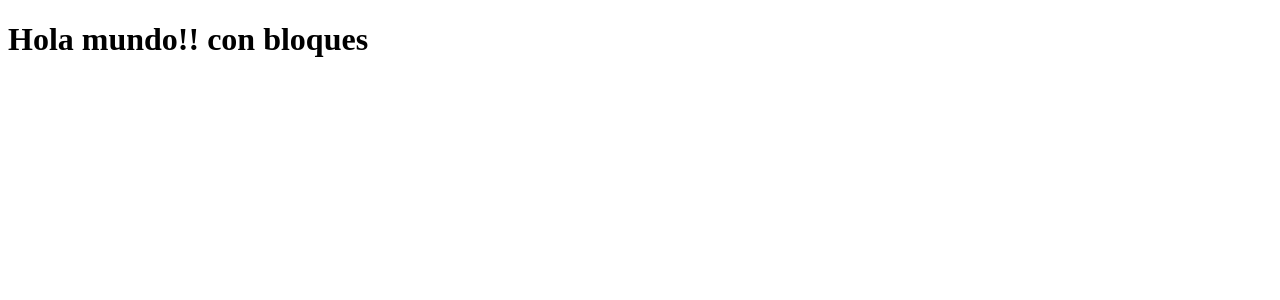
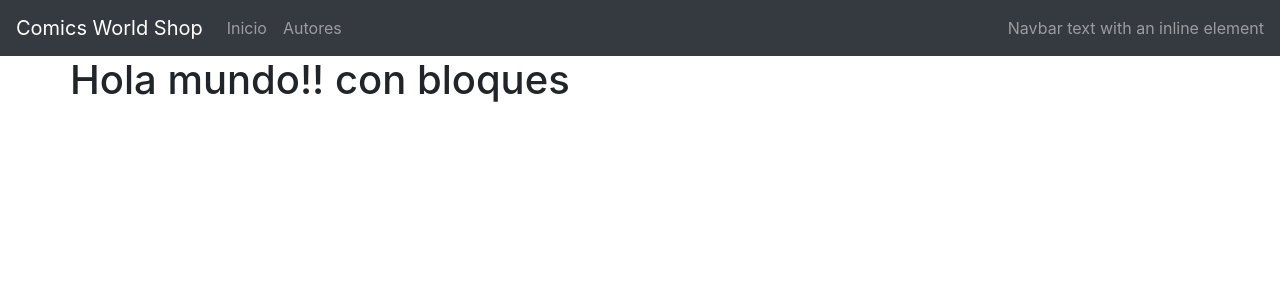
Before and after one commit to Annth0/ComicsWorldShop, a Flask app: page / in a window 1280 px wide. Shown: the top 300 px of the page. Run offline with Flask 2, Linux system fonts and the light colour scheme.

Commit message:
2.6 integración Boostrap web v4.6

```diff
--- a/app/templates/base.html
+++ b/app/templates/base.html
@@ -1,10 +1,13 @@
 <!DOCTYPE html>
 <html lang="en">
+
 <head>
     <meta charset="UTF-8">
     <meta http-equiv="X-UA-Compatible" content="IE=edge">
     <meta name="viewport" content="width=device-width, initial-scale=1.0">
     <title>{% block title %} {% endblock%}</title>
+    <link rel="stylesheet" href="https://cdn.jsdelivr.net/npm/bootstrap@4.6.2/dist/css/bootstrap.min.css"
+        integrity="sha384-xOolHFLEh07PJGoPkLv1IbcEPTNtaed2xpHsD9ESMhqIYd0nLMwNLD69Npy4HI+N" crossorigin="anonymous">
 
     {% block customCSS %}
     {% endblock %}
@@ -14,7 +17,15 @@
 <body>
     {% block body %}
     {% endblock %}
-
+    <script src="https://cdn.jsdelivr.net/npm/jquery@3.5.1/dist/jquery.slim.min.js"
+        integrity="sha384-DfXdz2htPH0lsSSs5nCTpuj/zy4C+OGpamoFVy38MVBnE+IbbVYUew+OrCXaRkfj"
+        crossorigin="anonymous"></script>
+    <script src="https://cdn.jsdelivr.net/npm/popper.js@1.16.1/dist/umd/popper.min.js"
+        integrity="sha384-9/reFTGAW83EW2RDu2S0VKaIzap3H66lZH81PoYlFhbGU+6BZp6G7niu735Sk7lN"
+        crossorigin="anonymous"></script>
+    <script src="https://cdn.jsdelivr.net/npm/bootstrap@4.6.2/dist/js/bootstrap.min.js"
+        integrity="sha384-+sLIOodYLS7CIrQpBjl+C7nPvqq+FbNUBDunl/OZv93DB7Ln/533i8e/mZXLi/P+"
+        crossorigin="anonymous"></script>
     {% block customJS %}
     {% endblock %}
 </body>
--- a/app/templates/body.html
+++ b/app/templates/body.html
@@ -1,9 +1,12 @@
 {% extends './base.html' %}
 
 {% block body %}
+{% include './nav.html' %}
+<div class="container py=3">
+    {% block container %}
+    {% endblock %}
 
-{% block container %}
+</div>
+
 
 {% endblock %}
-
-{% endblock %}
--- a/app/templates/index.html
+++ b/app/templates/index.html
@@ -3,5 +3,9 @@
 {% block title %} Index {% endblock %}
 
 {% block container %}
-<h1>Hola mundo!! con bloques</h1>
+<div class="row">
+    <div class="col-sm-12 col-md-12 col-lg-12 col-xl-12"></div>
+    <h1>Hola mundo!! con bloques</h1>
+
+</div>
 {% endblock %}
--- /dev/null
+++ b/app/templates/nav.html
@@ -0,0 +1,20 @@
+<nav class="navbar navbar-expand-lg navbar-dark bg-dark">
+    <a class="navbar-brand" href="#">Comics World Shop</a>
+    <button class="navbar-toggler" type="button" data-toggle="collapse" data-target="#navbarText"
+        aria-controls="navbarText" aria-expanded="false" aria-label="Toggle navigation">
+        <span class="navbar-toggler-icon"></span>
+    </button>
+    <div class="collapse navbar-collapse" id="navbarText">
+        <ul class="navbar-nav mr-auto">
+            <li class="nav-item">
+                <a class="nav-link" href="#">Inicio </a>
+            </li>
+            <li class="nav-item">
+                <a class="nav-link" href="#">Autores</a>
+            </li>
+        </ul>
+        <span class="navbar-text">
+            Navbar text with an inline element
+        </span>
+    </div>
+</nav>
```
